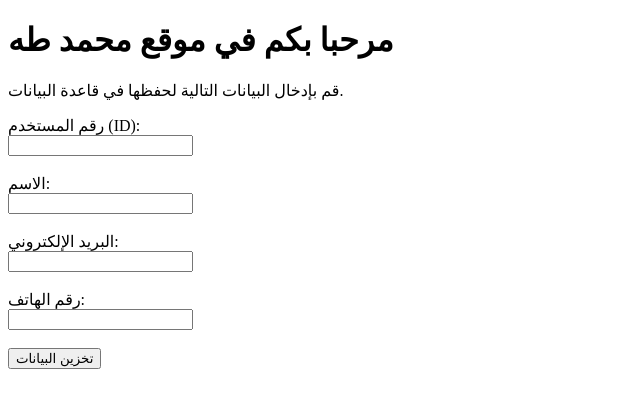
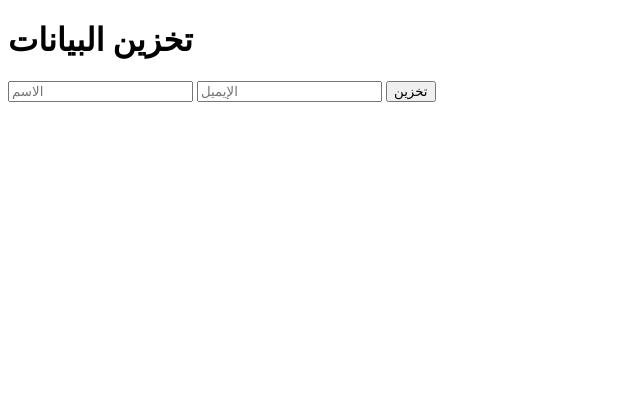
Before and after one commit to mohamed-1092/Mohamed-taha-nahah-first-website, a plain HTML site: page index.html in a window 1280 px wide. Shown: the whole page, without its empty margins (0-640 px from the left). Drawn offline with Linux system fonts and the light colour scheme.

Commit message:
Update index.html

```diff
--- a/index.html
+++ b/index.html
@@ -1,40 +1,23 @@
 <!DOCTYPE html>
-<html lang="ar">
+<html>
   <head>
-  <meta charset="UTF-8">
-  <meta name="viewport" content="width=device-width, initial-scale=1.0">
-  <title>موقع محمد طه لحفظ البيانات</title>
+    <title>موقع محمد طه MIS</title>
   </head>
   <body>
-  <h1>مرحبا بكم في موقع محمد طه</h1>
-  <p>قم بإدخال البيانات التالية لحفظها في قاعدة البيانات.</p>
+    <h1>تخزين البيانات</h1>
 
-  <form id="userForm">
-    <label for="user-id">رقم المستخدم (ID):</label><br>
-    <input type="text" id="user-id" required><br><br>
-
-    <label for="user-name">الاسم:</label><br>
-    <input type="text" id="user-name" required><br><br>
-
-    <label for="user-email">البريد الإلكتروني:</label><br>
-    <input type="email" id="user-email" required><br><br>
-
-    <label for="user-phone">رقم الهاتف:</label><br>
-    <input type="tel" id="user-phone" required><br><br>
-
-    <button type="button" onclick="handleSaveData()">تخزين البيانات</button>
-  </form>
+    <input type="text" id="name" placeholder="الاسم" />
+    <input type="email" id="email" placeholder="الإيميل" />
+    <button onclick="saveData()">تخزين</button>
 
     <script type="module">
-    // استيراد Firebase
-    import { initializeApp } from "https://www.gstatic.com/firebasejs/9.6.1/firebase-app.js";
-    import { getDatabase, ref, set } from "https://www.gstatic.com/firebasejs/9.6.1/firebase-database.js";
+      import { initializeApp } from "https://www.gstatic.com/firebasejs/9.23.0/firebase-app.js";
+      import { getAnalytics } from "https://www.gstatic.com/firebasejs/9.23.0/firebase-analytics.js";
+      import { getDatabase, ref, set } from "https://www.gstatic.com/firebasejs/9.23.0/firebase-database.js";
 
-    // إعدادات Firebase الخاصة بك
       const firebaseConfig = {
         apiKey: "AIzaSyDFuk2hFBDPDMfHHHQyASkR8VRYcoFNPXQ",
         authDomain: "my-dada-1bbf7.firebaseapp.com",
-      databaseURL: "https://my-dada-1bbf7-default-rtdb.firebaseio.com",
         projectId: "my-dada-1bbf7",
         storageBucket: "my-dada-1bbf7.appspot.com",
         messagingSenderId: "502973588428",
@@ -42,28 +25,23 @@
         measurementId: "G-Q264WE6FS6"
       };
 
-    // تهيئة التطبيق
       const app = initializeApp(firebaseConfig);
-    const db = getDatabase(app);
+      const analytics = getAnalytics(app);
+      const database = getDatabase(app);
 
-    // دالة لحفظ البيانات
-    window.handleSaveData = function() {
-      const id = document.getElementById("user-id").value;
-      const name = document.getElementById("user-name").value;
-      const email = document.getElementById("user-email").value;
-      const phone = document.getElementById("user-phone").value;
+      function saveData() {
+        const name = document.getElementById("name").value;
+        const email = document.getElementById("email").value;
 
-      set(ref(db, 'users/' + id), {
+        set(ref(database, "users/" + name), {
           username: name,
-        email: email,
-        phone: phone
+          email: email
         })
           .then(() => {
             alert("تم حفظ البيانات بنجاح!");
-        document.getElementById("userForm").reset();
           })
           .catch((error) => {
-        alert("حدث خطأ أثناء حفظ البيانات: " + error.message);
+            alert("حصل خطأ: " + error);
           });
       }
     </script>
```
Lines whose indentation alone changed are shown as unchanged.
